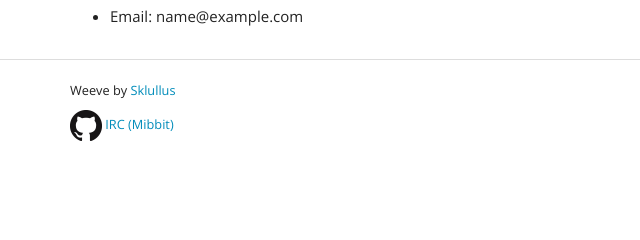
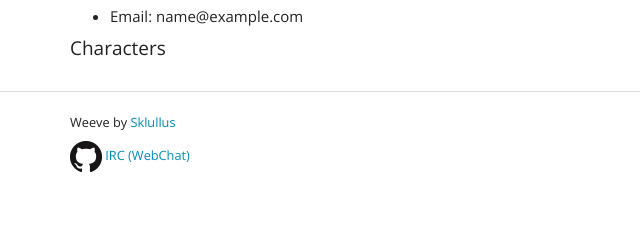
Before and after one commit to hreeder/weeve, a Flask app: template eveapp/templates/user.html in a window 1280 px wide. Shown: the part 123-363 px from the top of the page, without its empty margins (0-640 px from the left). Run offline with Flask 2, Linux system fonts and the light colour scheme; the template is opened without the code that fills it: values that come from a table or form of the project are taken from there, others are empty; the visitor is signed in with stand-in values (Sample User, id 1); data comes from the database, SQL or seed files in the repository; parts of the project's set-up code (start-up, migrations or seed data) failed here and were passed over; some libraries are stand-ins or nearby versions.

Commit message:
Commiting uncommited changes

```diff
--- a/eveapp/filters.py
+++ b/eveapp/filters.py
@@ -12,7 +12,9 @@ def format_sp(value):
 
 @app.template_filter('skill')
 def format_skill(value):
-    if value == 1:
+    if value == "0":
+        return "0"
+    elif value == 1:
         return "I"
     elif value == 2:
         return "II"
@@ -25,6 +27,8 @@ def format_skill(value):
 
 @app.template_filter('itemname')
 def format_item(value):
+    if value == None:
+        return "None"
     item = db.engine.execute("SELECT typeName FROM invTypes WHERE typeID = %s" % (value,)).first()
     return item[0]
 
--- a/eveapp/models.py
+++ b/eveapp/models.py
@@ -33,32 +33,9 @@ class Key(db.Model):
     id = db.Column(db.Integer, primary_key=True)
     vcode = db.Column(db.String(64))
     user_id = db.Column(db.Integer, db.ForeignKey('user.id'))
-    characters = db.relationship('Character', backref='key', lazy='dynamic')
 
     def __repr__(self):
         return '<API Key %r>' % (self.id)
 
     def get_owner(self):
         return User.query.filter_by(id=self.user_id).first()
-
-    def get_characters(self):
-        return Character.query.filter_by(key_id=self.id).all()
-
-class Alliance(db.Model):
-    id = db.Column(db.Integer, primary_key=True)
-    name = db.Column(db.String(120), index=True)
-    corps = db.relationship('Corp', backref='Alliance', lazy='dynamic')
-
-class Corp(db.Model):
-    id = db.Column(db.Integer, primary_key=True)
-    name = db.Column(db.String(120), index=True)
-    allianceid = db.Column(db.Integer, db.ForeignKey('alliance.id'))
-
-class Character(db.Model):
-    id = db.Column(db.Integer, primary_key=True)
-    key_id = db.Column(db.Integer, db.ForeignKey('key.id'))
-    name = db.Column(db.String(120), index=True, unique=True)
-    corpid = db.Column(db.Integer, db.ForeignKey('corp.id'))
-    balance = db.Column(db.Integer)
-    sp = db.Column(db.Integer)
-    clonesp = db.Column(db.Integer)
--- a/eveapp/templates/base.html
+++ b/eveapp/templates/base.html
@@ -64,7 +64,7 @@
 <hr>
 <footer class="footer container"><small>
 	<p>Weeve by <a href="https://gate.eveonline.com/Profile/Sklullus%20Dromulus">Sklullus</a></p>
-	<p><a href="https://github.com/hreeder/weeve"><img src="{{url_for('static', filename='img/GitHub-Mark-32px.png') }}" title="Weeve on GitHub" alt="Weeve on GitHub"/></a> <a href="http://chat.mibbit.com/?channel=%23weeve&server=irc.coldfront.net">IRC (Mibbit)</a></p>
+	<p><a href="https://github.com/hreeder/weeve"><img src="{{url_for('static', filename='img/GitHub-Mark-32px.png') }}" title="Weeve on GitHub" alt="Weeve on GitHub"/></a> <a href="irc://irc.coldfront.net/weeve">IRC</a> <a href="http://chat.mibbit.com/?channel=%23weeve&server=irc.coldfront.net">(WebChat)</a></p>
 </small></footer>
 
 {% block endjs %}{% endblock %}
--- a/eveapp/templates/index.html
+++ b/eveapp/templates/index.html
@@ -30,7 +30,7 @@
 			<section id="skill-queue">
 				<h3>Skill Queue</h3>
 				<div class="progress">
-				  <div class="progress-bar progress-bar-success" style="width:100%;">{{ selected.current_skill|itemname()}} {{ selected.current_level|skill() }}</div>
+				  {% if selected.current_skill %}<div class="progress-bar progress-bar-success" style="width:100%;">{{ selected.current_skill|itemname()}} {{ selected.current_level|skill() }}</div>{% endif %}
 				</div>
 			</section>
 			<section id="skill-sheet">
--- a/eveapp/templates/profile.html
+++ b/eveapp/templates/profile.html
@@ -78,7 +78,7 @@
     <div class="modal-content">
       <div class="modal-header">
         <button type="button" class="close" data-dismiss="modal" aria-hidden="true">&times;</button>
-        <h4 class="modal-title" id="myModalLabel">Change Nickname</h4>
+        <h4 class="modal-title" id="myModalLabel">Change Profile</h4>
       </div>
       <div class="modal-body">
       {{change_profile.hidden_tag()}}
--- a/eveapp/templates/user.html
+++ b/eveapp/templates/user.html
@@ -8,5 +8,11 @@
 <ul>
 <li>Email: {{ user.email }}</li>
 </ul>
+<h4>Characters</h4>
+<ul>
+{% for character in characters %}
+<li>{{ character }}</li>
+{% endfor %}
+</ul>
 
 {% endblock %}
--- a/eveapp/views.py
+++ b/eveapp/views.py
@@ -106,7 +106,7 @@ def profile():
 def del_key(keyid):
     key = Key.query.filter_by(id=keyid).first()
     if key:
-        if key.get_owner()==g.user.get_id():
+        if key.get_owner().id==g.user.id:
             db.session.delete(key)
             db.session.commit()
             return redirect(url_for('profile'))
@@ -122,11 +122,21 @@ def del_key(keyid):
 def user(id):
     user = User.query.filter_by(id=id).first()
     if g.user.role == ROLE_ADMIN:
-        print user
         if user == None:
             flash('User %s not found.' % (id))
             return redirect(url_for('index'))
-        return render_template('user.html', user=user)
+        keys = Key.query.filter_by(user_id=id).all()
+        characters = []
+        for key in keys:
+            try:
+                api = evelink.api.API(api_key=(key.id, key.vcode))
+                acc = evelink.account.Account(api=api)
+                chars = acc.characters().result
+                for char in chars:
+                    characters.append(chars[char]['name'])
+            except evelink.api.APIError, e:
+                characters.append(e)
+        return render_template('user.html', user=user, characters=characters)
     else:
         flash('You are not allowed to access the page of another user')
         return redirect(url_for('index'))
```
